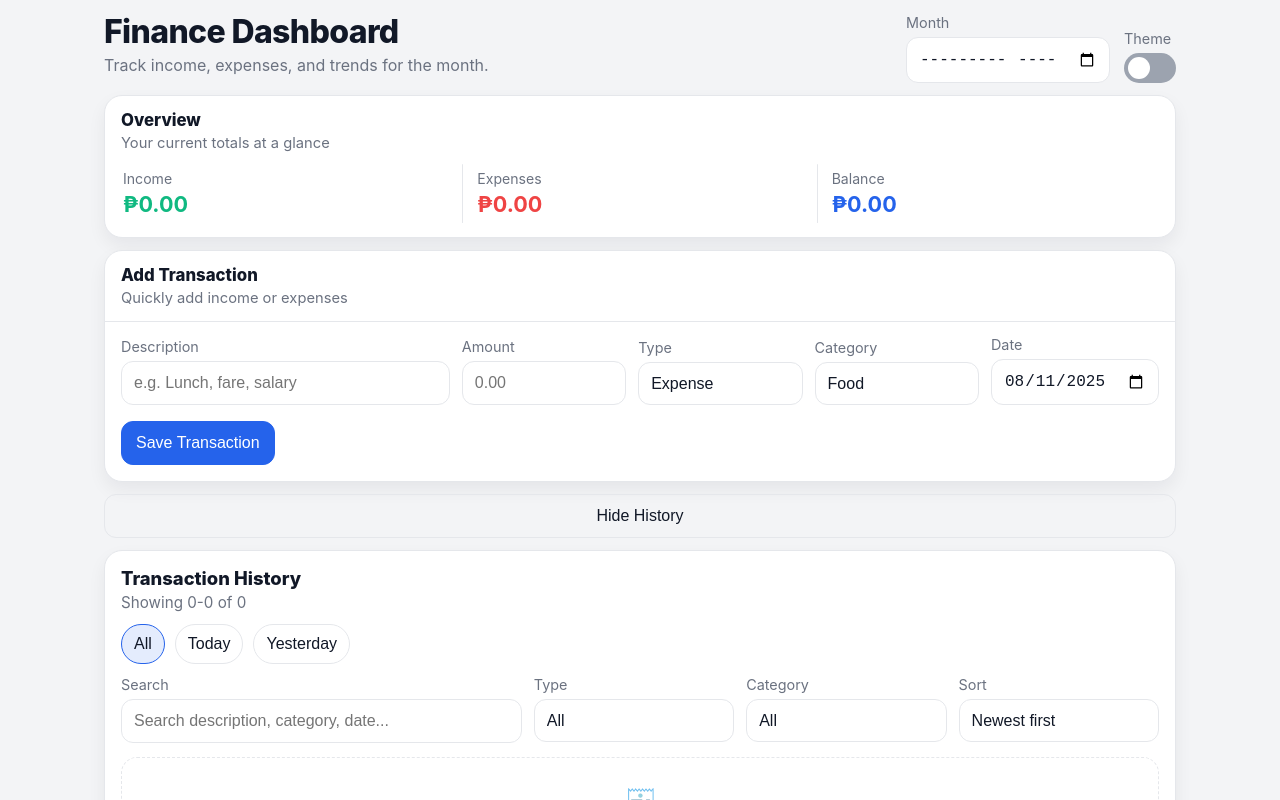
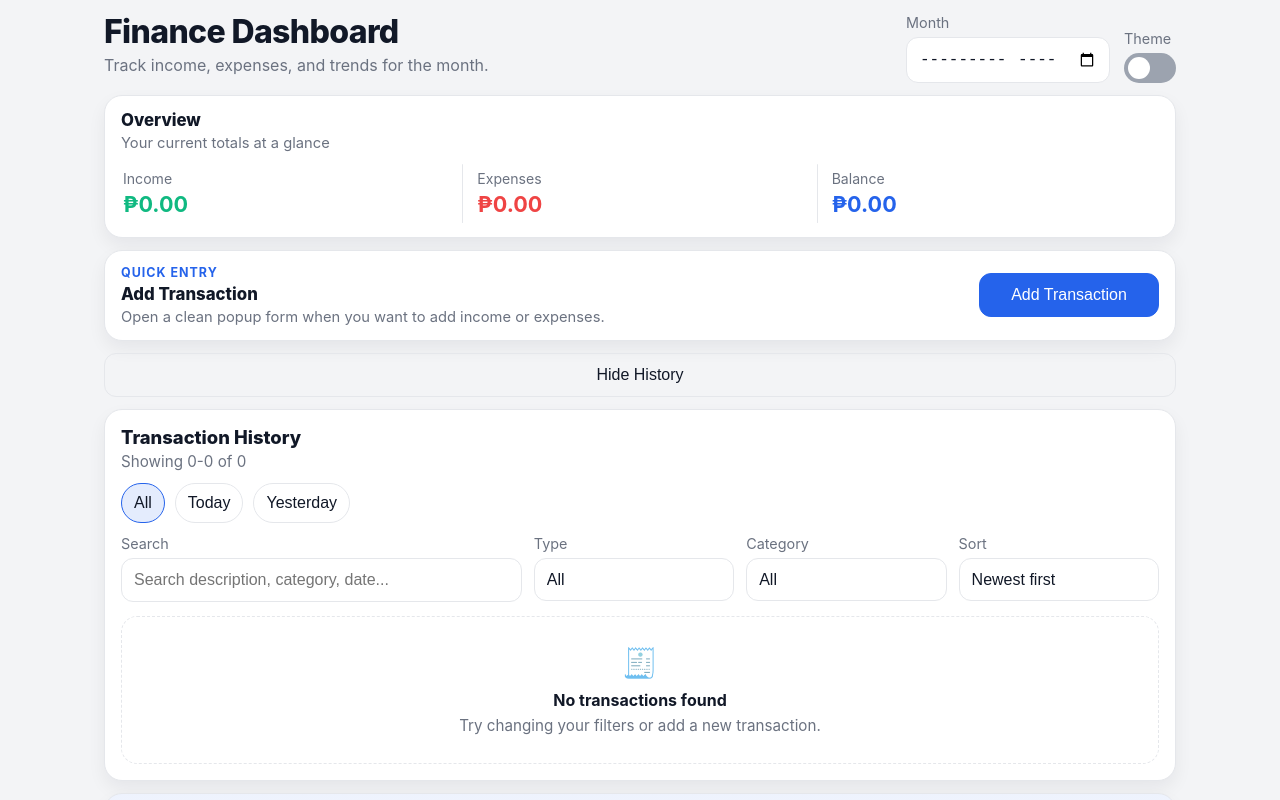
Before and after one commit to yuantocode/Personal-Finance-Tracker, a React (Create React App) app: page / in a window 1280 px wide. Shown: the top 800 px of the page. Built offline with nearby package versions, Linux system fonts and the light colour scheme.

Commit message:
Updated UI

```diff
--- a/src/App.css
+++ b/src/App.css
@@ -243,7 +243,7 @@ input:checked + .slider:before {
   transform: translateX(22px);
 }
 
-/* COMPACT SUMMARY */
+/* SUMMARY */
 .summary-strip {
   background: var(--card);
   border: 1px solid var(--border);
@@ -315,59 +315,114 @@ input:checked + .slider:before {
   border-radius: 999px;
 }
 
-/* COMPACT TRANSACTION FORM */
-.transaction-form.compact-form {
+/* TRANSACTION LAUNCHER */
+.transaction-launcher-card {
   background: var(--card);
   border: 1px solid var(--border);
   border-radius: var(--radius);
   box-shadow: var(--shadow);
-  overflow: hidden;
+  padding: 14px 16px;
 }
 
-.compact-form-header {
+.transaction-launcher-content {
   display: flex;
   align-items: center;
   justify-content: space-between;
-  gap: 12px;
-  padding: 14px 16px;
+  gap: 14px;
+  flex-wrap: wrap;
 }
 
-.compact-form-title {
+.transaction-launcher-kicker {
+  font-size: 0.78rem;
+  font-weight: 700;
+  letter-spacing: 0.08em;
+  text-transform: uppercase;
+  color: var(--primary);
+  margin-bottom: 4px;
+}
+
+.transaction-launcher-title {
   margin: 0;
   font-size: 1.05rem;
   font-weight: 800;
 }
 
-.compact-form-subtitle {
+.transaction-launcher-subtitle {
   margin: 4px 0 0;
   color: var(--muted);
   font-size: 0.92rem;
 }
 
-.compact-toggle-btn {
-  min-width: 88px;
+.transaction-launcher-btn {
+  min-width: 180px;
 }
 
-.compact-toggle-btn.active {
-  border-color: var(--primary);
-  color: var(--primary);
+/* ENTRY MODAL */
+.modal-backdrop {
+  position: fixed;
+  inset: 0;
+  background: rgba(17, 24, 39, 0.45);
+  display: flex;
+  align-items: center;
+  justify-content: center;
+  padding:
+    calc(16px + env(safe-area-inset-top))
+    16px
+    calc(16px + env(safe-area-inset-bottom));
+  z-index: 10000;
+  backdrop-filter: blur(4px);
 }
 
-.compact-form-body {
-  display: none;
-  border-top: 1px solid var(--border);
-  padding: 14px 16px 16px;
+.modal-layer-top {
+  z-index: 10010;
 }
 
-.compact-form-body.visible {
-  display: block;
+.entry-modal {
+  width: min(100%, 760px);
+  max-height: min(90vh, 860px);
+  overflow: auto;
+  background: var(--card);
+  border: 1px solid var(--border);
+  border-radius: 22px;
+  box-shadow: 0 24px 56px rgba(0, 0, 0, 0.24);
 }
 
-.transaction-form form {
-  margin: 0;
+.entry-modal-header {
+  display: flex;
+  justify-content: space-between;
+  align-items: flex-start;
+  gap: 12px;
+  padding: 16px;
+  border-bottom: 1px solid var(--border);
 }
 
-.compact-grid {
+.entry-modal-kicker {
+  font-size: 0.78rem;
+  font-weight: 700;
+  letter-spacing: 0.08em;
+  text-transform: uppercase;
+  color: var(--primary);
+  margin-bottom: 4px;
+}
+
+.entry-modal-title {
+  margin: 0;
+  font-size: 1.15rem;
+  font-weight: 800;
+}
+
+.entry-modal-subtitle {
+  margin: 4px 0 0;
+  color: var(--muted);
+  font-size: 0.92rem;
+  line-height: 1.35;
+}
+
+.entry-modal-body {
+  padding: 16px;
+}
+
+.modal-form-grid {
   display: grid;
   grid-template-columns: 2fr 1fr 1fr 1fr 1fr;
   gap: 12px;
@@ -395,48 +450,11 @@ input:checked + .slider:before {
   margin-top: 4px;
 }
 
-.compact-actions {
+.modal-form-actions {
   grid-column: 1 / -1;
 }
 
-.selected-custom-category {
-  margin: 12px 0 0;
-  color: var(--muted);
-  font-size: 0.94rem;
-}
-
-.selected-custom-category strong {
-  color: var(--text);
-}
-
-.error {
-  color: var(--danger);
-  font-size: 0.95rem;
-  margin: 12px 0 0;
-}
-
-.toggle-panels {
-  display: flex;
-  gap: 12px;
-  flex-wrap: wrap;
-}
-
 /* CATEGORY MODAL */
-.modal-backdrop {
-  position: fixed;
-  inset: 0;
-  background: rgba(17, 24, 39, 0.45);
-  display: flex;
-  align-items: center;
-  justify-content: center;
-  padding:
-    calc(16px + env(safe-area-inset-top))
-    16px
-    calc(16px + env(safe-area-inset-bottom));
-  z-index: 10000;
-  backdrop-filter: blur(4px);
-}
-
 .category-modal {
   width: min(100%, 520px);
   background: var(--card);
@@ -512,6 +530,28 @@ input:checked + .slider:before {
   gap: 10px;
   padding: 16px;
   border-top: 1px solid var(--border);
+}
+
+.selected-custom-category {
+  margin: 12px 0 0;
+  color: var(--muted);
+  font-size: 0.94rem;
+}
+
+.selected-custom-category strong {
+  color: var(--text);
+}
+
+.error {
+  color: var(--danger);
+  font-size: 0.95rem;
+  margin: 12px 0 0;
+}
+
+.toggle-panels {
+  display: flex;
+  gap: 12px;
+  flex-wrap: wrap;
 }
 
 /* HISTORY */
@@ -938,7 +978,7 @@ input:checked + .slider:before {
     justify-content: flex-start;
   }
 
-  .compact-grid {
+  .modal-form-grid {
     grid-template-columns: 1fr 1fr 1fr;
   }
 
@@ -972,12 +1012,13 @@ input:checked + .slider:before {
 
   .summary-strip,
   .history-panel,
-  .backup-bar {
+  .backup-bar,
+  .transaction-launcher-card {
     padding: 12px;
   }
 
-  .compact-form-header,
-  .compact-form-body,
+  .entry-modal-header,
+  .entry-modal-body,
   .category-modal-header,
   .category-modal-body,
   .category-modal-actions {
@@ -1013,11 +1054,21 @@ input:checked + .slider:before {
     font-size: 0.98rem;
   }
 
+  .transaction-launcher-content {
+    flex-direction: column;
+    align-items: stretch;
+  }
+
+  .transaction-launcher-btn {
+    min-width: 0;
+    width: 100%;
+  }
+
   .toggle-panels {
     flex-direction: column;
   }
 
-  .compact-grid {
+  .modal-form-grid {
     grid-template-columns: 1fr;
   }
 
@@ -1077,11 +1128,6 @@ input:checked + .slider:before {
     width: auto;
   }
 
-  .compact-toggle-btn {
-    width: auto;
-    min-width: 88px;
-  }
-
   .category-modal-actions {
     flex-direction: column;
   }
@@ -1096,7 +1142,8 @@ input:checked + .slider:before {
     font-size: 1.05rem;
   }
 
-  .compact-form-header {
+  .entry-modal-header,
+  .category-modal-header {
     flex-direction: column;
     align-items: stretch;
   }
@@ -1110,12 +1157,4 @@ input:checked + .slider:before {
   .mobile-history-cards {
     display: none;
   }
-
-  .compact-form-body {
-    display: block;
-  }
-
-  .compact-toggle-btn {
-    display: none;
-  }
 }
--- a/src/components/TransactionForm.jsx
+++ b/src/components/TransactionForm.jsx
@@ -47,13 +47,14 @@ function saveCustomCategories(categories) {
 }
 
 export default function TransactionForm({ onAdd }) {
+  const [showFormModal, setShowFormModal] = useState(false);
+
   const [text, setText] = useState("");
   const [amount, setAmount] = useState("");
   const [type, setType] = useState("Expense");
   const [category, setCategory] = useState("Food");
   const [date, setDate] = useState(getTodayValue());
   const [error, setError] = useState("");
-  const [expanded, setExpanded] = useState(false);
 
   const [showCategoryModal, setShowCategoryModal] = useState(false);
   const [customCategoryInput, setCustomCategoryInput] = useState("");
@@ -87,6 +88,16 @@ export default function TransactionForm({ onAdd }) {
     setShowCategoryModal(false);
   };
 
+  const handleOpenForm = () => {
+    setShowFormModal(true);
+  };
+
+  const handleCloseForm = () => {
+    setShowFormModal(false);
+    setError("");
+    setShowCategoryModal(false);
+  };
+
   const handleTypeChange = (e) => {
     const nextType = e.target.value;
     const nextOptions =
@@ -101,9 +112,10 @@ export default function TransactionForm({ onAdd }) {
 
   const handleCategoryChange = (e) => {
     const nextCategory = e.target.value;
+
     setCategory(nextCategory);
+    setCustomCategoryInput("");
     setSelectedCustomCategory("");
-    setCustomCategoryInput("");
 
     if (nextCategory === "Other") {
       setShowCategoryModal(true);
@@ -141,7 +153,7 @@ export default function TransactionForm({ onAdd }) {
     setError("");
   };
 
-  const handleCloseModal = () => {
+  const handleCloseCategoryModal = () => {
     if (!selectedCustomCategory.trim()) {
       setCategory(categoryOptions[0]);
     }
@@ -189,33 +201,64 @@ export default function TransactionForm({ onAdd }) {
     });
 
     resetForm(type);
-    setExpanded(false);
+    setShowFormModal(false);
   };
 
   return (
     <>
-      <section className={`transaction-form compact-form ${expanded ? "open" : ""}`}>
-        <div className="compact-form-header">
+      <section className="transaction-launcher-card">
+        <div className="transaction-launcher-content">
           <div>
-            <h2 className="compact-form-title">Add Transaction</h2>
-            <p className="compact-form-subtitle">
-              Quickly add income or expenses
+            <div className="transaction-launcher-kicker">Quick entry</div>
+            <h2 className="transaction-launcher-title">Add Transaction</h2>
+            <p className="transaction-launcher-subtitle">
+              Open a clean popup form when you want to add income or expenses.
             </p>
           </div>
 
           <button
             type="button"
-            className={`compact-toggle-btn ${expanded ? "active" : ""}`}
-            onClick={() => setExpanded((prev) => !prev)}
-            aria-expanded={expanded}
+            className="primary transaction-launcher-btn"
+            onClick={handleOpenForm}
           >
-            {expanded ? "Close" : "Open"}
+            Add Transaction
+          </button>
+        </div>
+      </section>
+
+      {showFormModal && (
+        <div className="modal-backdrop" onClick={handleCloseForm}>
+          <div
+            className="entry-modal"
+            onClick={(e) => e.stopPropagation()}
+            role="dialog"
+            aria-modal="true"
+            aria-labelledby="entry-modal-title"
+          >
+            <div className="entry-modal-header">
+              <div>
+                <div className="entry-modal-kicker">Quick entry</div>
+                <h3 id="entry-modal-title" className="entry-modal-title">
+                  Add Transaction
+                </h3>
+                <p className="entry-modal-subtitle">
+                  Fill in the details below and save it to your history.
+                </p>
+              </div>
+
+              <button
+                type="button"
+                className="icon-btn"
+                onClick={handleCloseForm}
+                aria-label="Close add transaction modal"
+              >
+                ✕
               </button>
             </div>
 
-        <div className={`compact-form-body ${expanded ? "visible" : ""}`}>
+            <div className="entry-modal-body">
               <form onSubmit={handleSubmit}>
-            <div className="form-grid compact-grid">
+                <div className="form-grid modal-form-grid">
                   <div className="field field-wide">
                     <label htmlFor="text">Description</label>
                     <input
@@ -273,7 +316,7 @@ export default function TransactionForm({ onAdd }) {
                     />
                   </div>
 
-              <div className="field-actions compact-actions">
+                  <div className="field-actions modal-form-actions">
                     <button type="submit" className="primary">
                       Save Transaction
                     </button>
@@ -289,10 +332,15 @@ export default function TransactionForm({ onAdd }) {
                 {error ? <p className="error">{error}</p> : null}
               </form>
             </div>
-      </section>
+          </div>
+        </div>
+      )}
 
       {showCategoryModal && (
-        <div className="modal-backdrop" onClick={handleCloseModal}>
+        <div
+          className="modal-backdrop modal-layer-top"
+          onClick={handleCloseCategoryModal}
+        >
           <div
             className="category-modal"
             onClick={(e) => e.stopPropagation()}
@@ -306,14 +354,14 @@ export default function TransactionForm({ onAdd }) {
                   Custom Category
                 </h3>
                 <p className="category-modal-subtitle">
-                  Type a new category or choose one you saved before.
+                  Type a new category or choose one you already saved.
                 </p>
               </div>
 
               <button
                 type="button"
                 className="icon-btn"
-                onClick={handleCloseModal}
+                onClick={handleCloseCategoryModal}
                 aria-label="Close custom category modal"
               >
                 ✕
@@ -358,7 +406,11 @@ export default function TransactionForm({ onAdd }) {
             </div>
 
             <div className="category-modal-actions">
-              <button type="button" className="ghost" onClick={handleCloseModal}>
+              <button
+                type="button"
+                className="ghost"
+                onClick={handleCloseCategoryModal}
+              >
                 Cancel
               </button>
               <button
```
Lines whose indentation alone changed are shown as unchanged.
